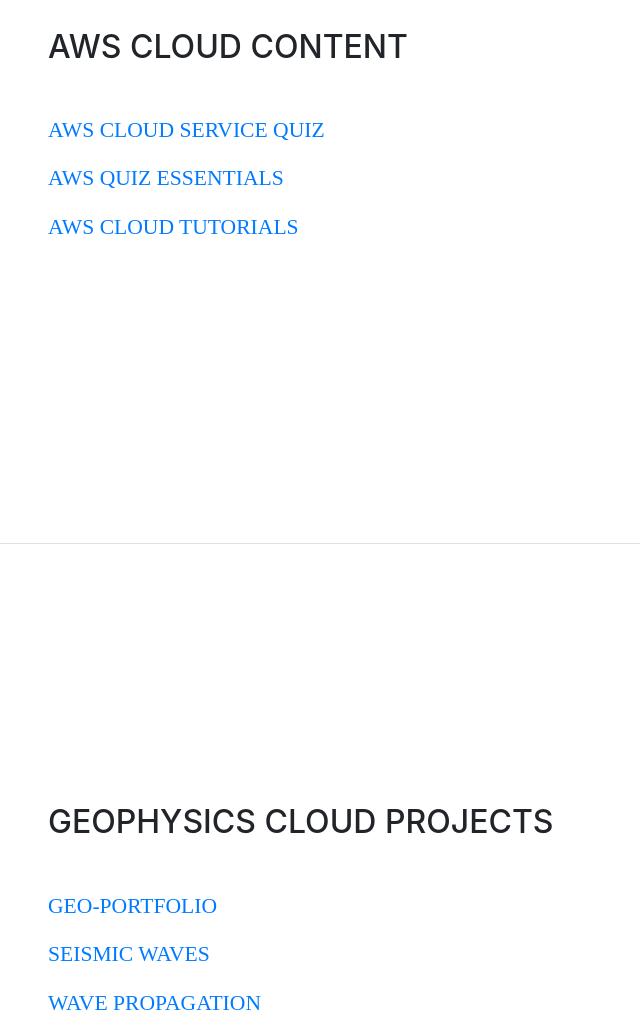
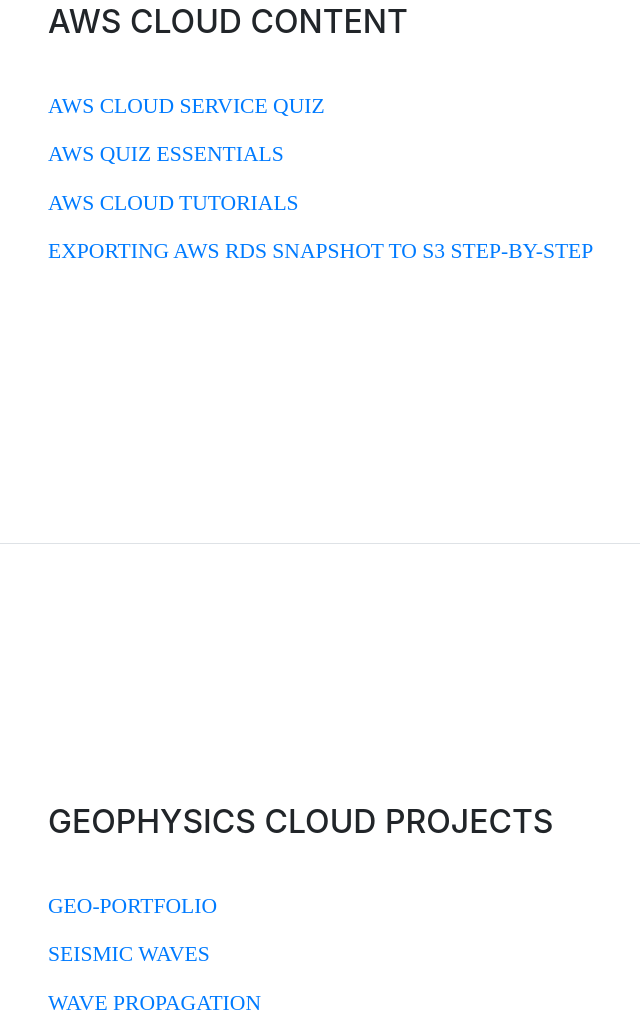
Before and after one commit to lethompson/lethompson.github.io, a website with bundled scripts: page index.html in a window 1280 px wide. Shown: the part 9234-10269 px from the top of the page, without its empty margins (272-912 px from the left). Built offline with nearby package versions, Linux system fonts and the light colour scheme; a web font is replaced by a local one.

Commit message:
Add files via upload

```diff
--- a/index.html
+++ b/index.html
@@ -570,6 +570,9 @@
 
 
            <div class="subheading mb-3"> <a href="http://training-content-aws.s3-website-us-east-1.amazonaws.com/">AWS Cloud Tutorials</a></div>
+
+        <div class="subheading mb-3"> <a href="https://bitbucket.org/lethompson/export-aws-rds-snapshot-s3/src/master/">Exporting AWS RDS Snapshot to S3 step-by-step</a></div>
+
         </div>
       </section>
 
```
